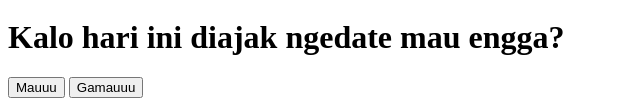
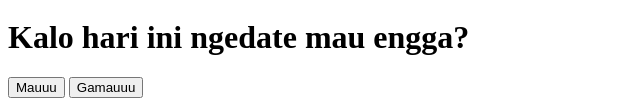
Before and after one commit to ahmadrifkif/ahmadrifkif.github.io, a plain HTML site: page index.html in a window 1280 px wide. Shown: the part 369-478 px from the top of the page, without its empty margins (0-640 px from the left). Drawn offline with Linux system fonts and the light colour scheme.

Commit message:
Update index.html

```diff
--- a/index.html
+++ b/index.html
@@ -2,7 +2,7 @@
     <body>
         <h1>Hii yuthika cantikk</h1>
        <img src="https://media.giphy.com/media/LbRW3Eaiehcly/giphy.gif?cid=790b7611533f054e8ed4a6db457afc4597adb3b40abf1d8b&rid=giphy.gif&ct=g">
-        <h1>Kalo hari ini diajak ngedate mau engga?</h1>
+        <h1>Kalo hari ini ngedate mau engga?</h1>
         <button id='btn_mau' onclick='alert("hihii asikkkkk <3")'>Mauuu</button>&nbsp;
         <button id='btn_gamau' onclick='gamau(this)' style='position:absolute'>Gamauuu</button>
     </body>
```
